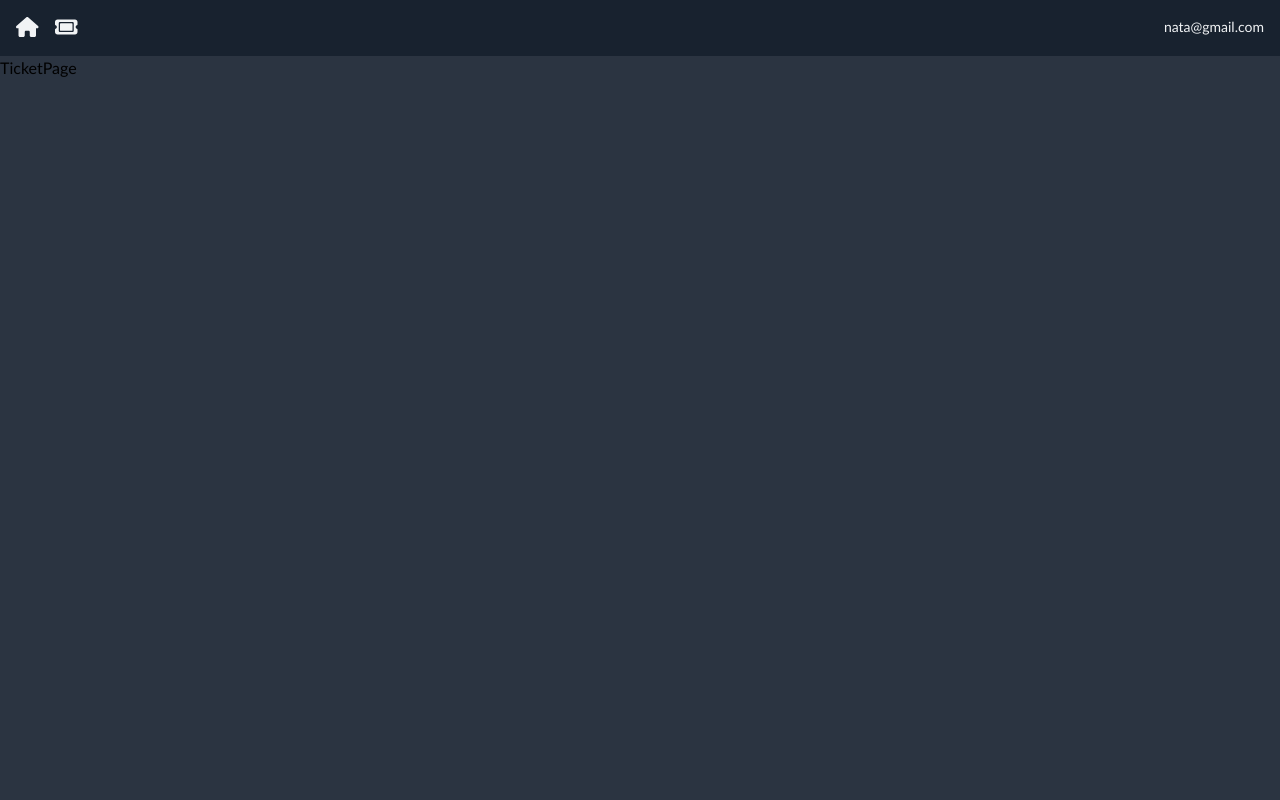
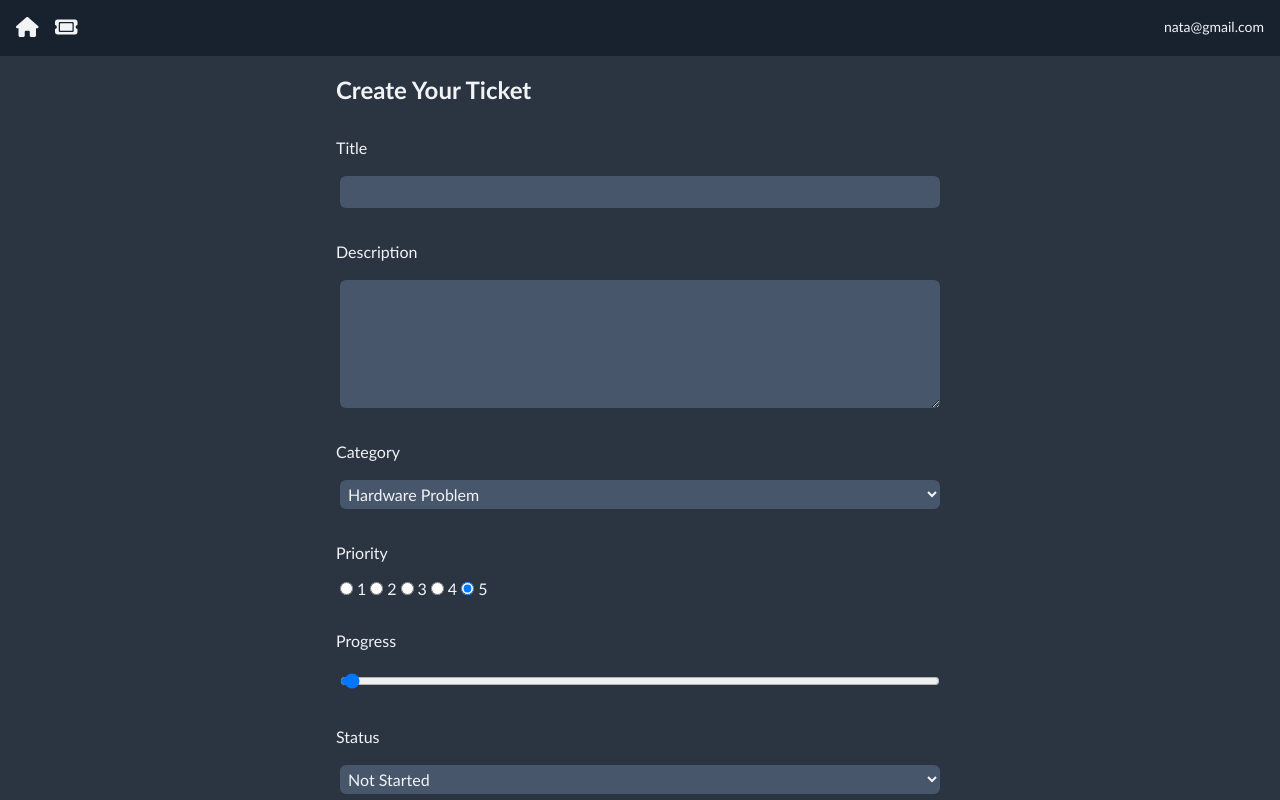
Before and after one commit to NataliSemi/TicketApp, a Next.js app: page /TicketPage/new in a window 1280 px wide. Built offline with nearby package versions, Linux system fonts and the light colour scheme.

Commit message:
added components and fixed styles

```diff
--- /dev/null
+++ b/app/(components)/TicketForm.jsx
@@ -0,0 +1,82 @@
+"use client"
+
+import { useRouter } from "next/navigation";
+import React, { useState } from "react";
+
+const TicketForm = () => {
+    const handleChange = (e) => {
+        const value = e.target.value;
+        const name = e.target.name;
+
+        setFormData((prevState) => ({
+            ...prevState,
+            [name]: value,
+        }));
+    };
+
+    const handleSubmit = async (e) => {
+        e.preventDefault();
+        const res = await fetch("/api/Tickets",{
+            method: "POST",
+            body: JSON.stringify({formData}),
+            "content-type": "application/json"
+        });
+        if(!res.ok){
+            throw new Error("Failed to create Ticket.")
+        }
+
+        router.refresh()
+        router.push("/")
+    };
+
+    const startingTicketData = {
+        title: "",
+        description: "",
+        priority: 1,
+        progress: 0,
+        status: "not started",
+        category: "Hardware Problem",
+    };
+    const [formData, setFormData] = useState(startingTicketData);
+    return (
+    <div className="flex justify-center">
+        <form className="flex flex-col gap-3 w-1/2" method="post" onSubmit={handleSubmit}>
+            <h3>Create Your Ticket</h3>
+            <label>Title</label>
+            <input id="title" name="title" type="text" onChange={handleChange} required={true} value={formData.title} />
+            <label>Description</label>
+            <textarea id="description" name="description" onChange={handleChange} required={true} value={formData.description} rows="5" />
+            <label>Category</label>
+            <select name="category" value={formData.category} onChange={handleChange}>
+                <option value="Hardware Problem">Hardware Problem</option>
+                <option value="Software Problem">Software Problem</option>
+                <option value="Project">Project</option>
+            </select>
+            <label>Priority</label>
+            <div>
+                <input id="priority-1" name="priority" type="radio" onChange={handleChange} value={1} checked={formData.priority == 1} />
+                <label>1</label>
+                <input id="priority-2" name="priority" type="radio" onChange={handleChange} value={1} checked={formData.priority == 1} />
+                <label>2</label>
+                <input id="priority-3" name="priority" type="radio" onChange={handleChange} value={1} checked={formData.priority == 1} />
+                <label>3</label>
+                <input id="priority-4" name="priority" type="radio" onChange={handleChange} value={1} checked={formData.priority == 1} />
+                <label>4</label>
+                <input id="priority-5" name="priority" type="radio" onChange={handleChange} value={1} checked={formData.priority == 1} />
+                <label>5</label>
+            </div>
+            <label>Progress</label>
+            <input type="range" id="progress" name="progress" value={formData.progress} min="0" max="100" onChange={handleChange} />
+            <label>Status</label>
+            <select name="status" value={formData.status} onChange={handleChange}>
+                <option value="not started">Not Started</option>
+                <option value="started">Started</option>
+                <option value="done">Done</option>
+            </select>
+            <input type="submit" className="btn" value="Create Ticket" />
+        </form>
+    </div>
+    );
+}
+
+export default TicketForm
--- /dev/null
+++ b/app/(models)/Ticket.js
@@ -0,0 +1,22 @@
+import mongoose , {Schema} from "mongoose";
+
+mongoose.connect(process.env.MONGDB_URI)
+mongoose.Promise = global.Promise;
+
+const ticketSchema = new Schema(
+    {
+        title: String,
+        description: String,
+        category: String,
+        priority: Number,
+        progress: Number,
+        status: String,
+        active: Boolean,
+    },
+    {
+        timestamps: true,
+    }
+);
+
+const Ticket = mongoose.models.Ticket || mongoose.model("Ticket", ticketSchema)
+export default Ticket;
--- a/app/TicketPage/[id]/page.jsx
+++ b/app/TicketPage/[id]/page.jsx
@@ -1,5 +1,7 @@
+import TicketForm from "@/app/(components)/TicketForm";
+
 const TicketPage = async ({ params }) => {
-  return <div>TicketPage</div>;
+  return <TicketForm />
 };
 
 export default TicketPage;
--- /dev/null
+++ b/app/api/route.js
@@ -0,0 +1,16 @@
+import Ticket from "../(models)/Ticket";
+import { NextResponse } from "next/server";
+
+export async function POST(req) {
+    console.log("POST RAN");
+    try {
+        const body = await req.json
+        const ticketData = body.formData
+        await Ticket.create(ticketData)
+
+        return NextResponse.json({message: "Ticket Created"}, { status: 201 })
+    } catch(error) {
+        return NextResponse.json({message: "Error", error}, { status: 500 })
+    }
+
+}
--- a/app/globals.css
+++ b/app/globals.css
@@ -20,25 +20,32 @@ body {
   h1 {
     font-size: 2.25rem; /* Directly using a custom font size for h1 (text-4xl equivalent) */
     margin: 0 0 5px 0;
+    color: var(--default-text);
   }
   h2 {
     font-size: 1.875rem; /* Custom font size for h2 (text-3xl equivalent) */
+    color: var(--default-text);
   }
   h3 {
     font-size: 1.5rem; /* Custom font size for h3 (text-2xl equivalent) */
+    color: var(--default-text);
   }
   h4 {
     font-size: 1.25rem; /* Custom font size for h4 (text-xl equivalent) */
+    color: var(--default-text);
   }
   h5 {
     font-size: 1.125rem; /* Custom font size for h5 (text-lg equivalent) */
+    color: var(--default-text);
   }
   p {
     font-size: 0.875rem; /* Custom font size for p (text-sm equivalent) */
+    color: var(--default-text);
   }
   form {
     border-radius: 1rem; /* Equivalent to rounded-xl */
     padding: 1rem;
+    color: var(--default-text);
   }
   label {
     margin-top: 1rem;
--- a/app/layout.js
+++ b/app/layout.js
@@ -30,7 +30,7 @@ export default function RootLayout({ children }) {
             >
                 <div className="flex flex-col h-screen max-h-screen">
                     <Nav />
-                    <div className="flex-grow overflow-y-auto bg-page">
+                    <div className="flex-grow overflow-y-auto bg-page text-default-text">
                         {children}
                     </div>
                 </div>
--- a/app/page.jsx
+++ b/app/page.jsx
@@ -3,7 +3,7 @@ import TicketCard from "./(components)/TicketCard"
 const Dashboard  = () => {
   return (
     <div className="text-white p-5">
-      <div className="lg:grid grid-cols-2 xl:grid-cols-4">
+      <div className="g:grid grid-cols-2 xl:grid-cols-4 ">
       <TicketCard />
       <TicketCard />
       <TicketCard />
--- a/package.json
+++ b/package.json
@@ -11,6 +11,7 @@
   "dependencies": {
     "@fortawesome/free-solid-svg-icons": "^6.7.2",
     "@fortawesome/react-fontawesome": "^0.2.2",
+    "mongodb": "^6.15.0",
     "next": "15.2.4",
     "react": "^19.0.0",
     "react-dom": "^19.0.0"
--- /dev/null
+++ b/tailwind.config.js
@@ -0,0 +1,24 @@
+// tailwind.config.js
+// eslint-disable-next-line import/no-anonymous-default-export
+export default {
+    content: [
+      "./pages/**/*.{js,ts,jsx,tsx,mdx}",
+      "./components/**/*.{js,ts,jsx,tsx,mdx}",
+      "./app/**/*.{js,ts,jsx,tsx,mdx}",
+    ],
+    theme: {
+      extend: {
+        colors: {
+          nav: "#18222f",
+          page: "#2b3441",
+          card: "#47566a",
+          "card-hover": "#4f5e74",
+          "default-text": "#f1f3f5",
+          "blue-accent": "#0084d4",
+          "blue-accent-hover": "#009fff",
+        },
+        // Keep your other customizations
+      },
+    },
+    plugins: [],
+  };
```
Also changed, not shown: 2 other files (tests, documents, lock files or other folders).
